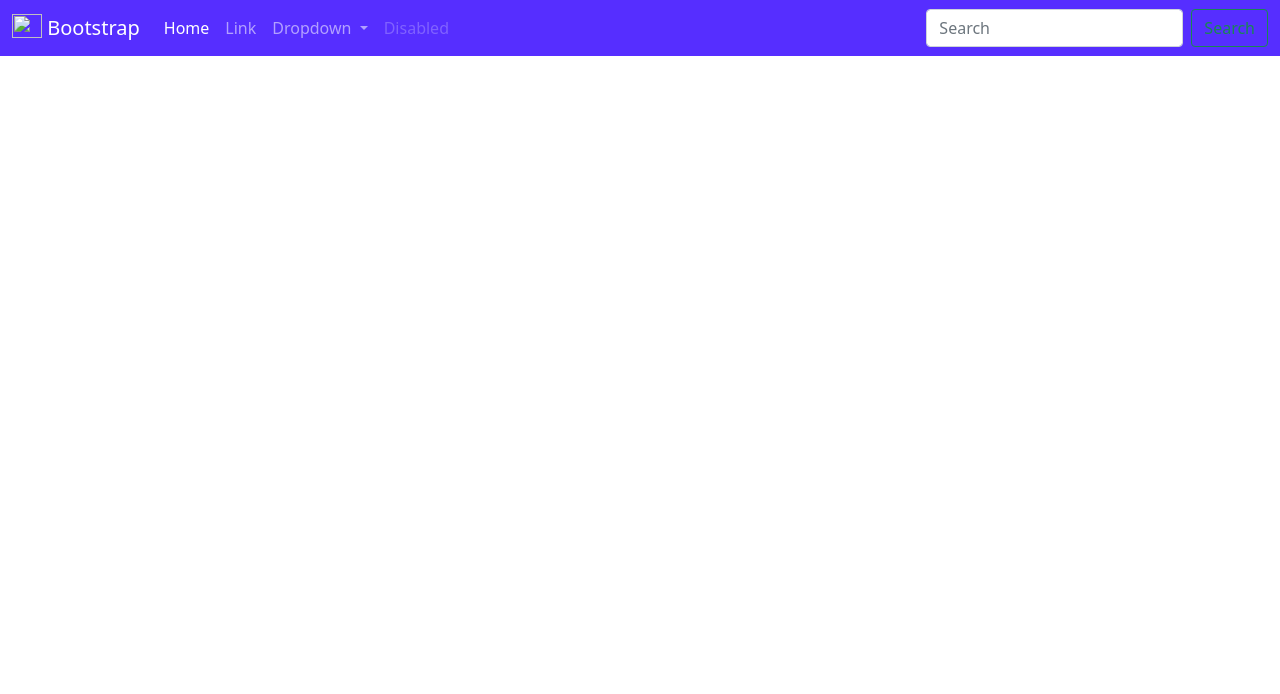
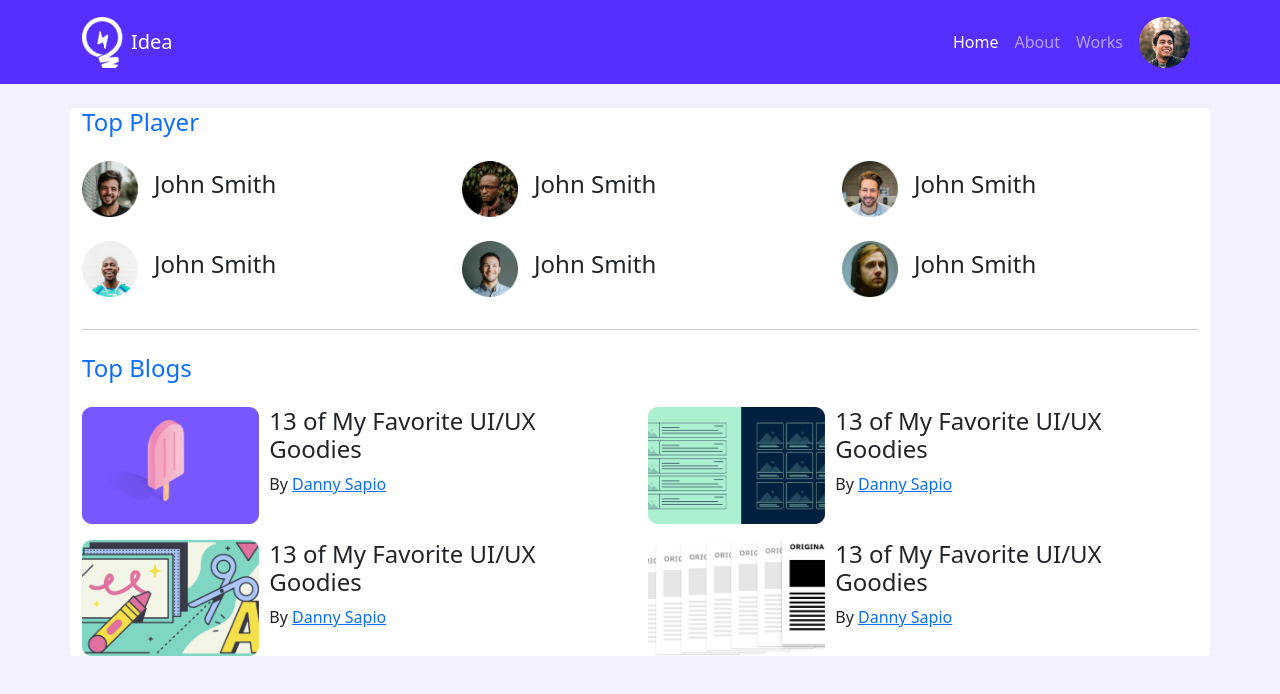
Before and after one commit to Razib2019/leader-board-bootstrap, a plain HTML site: page index.html in a window 1280 px wide. Drawn offline with Linux system fonts and the light colour scheme.

Commit message:
first section added

```diff
--- a/index.html
+++ b/index.html
@@ -9,14 +9,14 @@
     <link rel="stylesheet" href="css/bootstrap.min.css">
 </head>
 
-<body>
+<body style="background-color:#F3F1FF;">
     <header>
         <nav class="navbar navbar-expand-lg navbar-dark" style="background-color: #562EFF;">
-            <div class="container-fluid">
-                <a class="navbar-brand" href="#">
-                    <img src="/docs/5.1/assets/brand/bootstrap-logo.svg" alt="" width="30" height="24"
+            <div class="container">
+                <a class="navbar-brand d-flex align-items-center" href="#">
+                    <img src="images/icons/logo.png" alt="" width="41" height="51"
                         class="d-inline-block align-text-top">
-                    Bootstrap
+                    <Span class="ms-2"> Idea</Span>
                 </a>
                 <button class="navbar-toggler" type="button" data-bs-toggle="collapse"
                     data-bs-target="#navbarSupportedContent" aria-controls="navbarSupportedContent"
@@ -24,41 +24,112 @@
                     <span class="navbar-toggler-icon"></span>
                 </button>
                 <div class="collapse navbar-collapse" id="navbarSupportedContent">
-                    <ul class="navbar-nav me-auto mb-2 mb-lg-0">
+                    <ul class="navbar-nav ms-auto mb-2 mb-lg-0 d-flex align-items-center">
                         <li class="nav-item">
                             <a class="nav-link active" aria-current="page" href="#">Home</a>
                         </li>
                         <li class="nav-item">
-                            <a class="nav-link" href="#">Link</a>
-                        </li>
-                        <li class="nav-item dropdown">
-                            <a class="nav-link dropdown-toggle" href="#" id="navbarDropdown" role="button"
-                                data-bs-toggle="dropdown" aria-expanded="false">
-                                Dropdown
-                            </a>
-                            <ul class="dropdown-menu" aria-labelledby="navbarDropdown">
-                                <li><a class="dropdown-item" href="#">Action</a></li>
-                                <li><a class="dropdown-item" href="#">Another action</a></li>
-                                <li>
-                                    <hr class="dropdown-divider">
-                                </li>
-                                <li><a class="dropdown-item" href="#">Something else here</a></li>
-                            </ul>
+                            <a class="nav-link" href="#">About</a>
                         </li>
                         <li class="nav-item">
-                            <a class="nav-link disabled">Disabled</a>
+                            <a class="nav-link" href="#">Works</a>
+                        </li>
+                        <li class="nav-item">
+                            <a class="nav-link" href="#">
+                                <img src="images/icons/profile.png" alt="" width="51" height="51"
+                                    class="d-inline-block align-text-top">
+                            </a>
                         </li>
                     </ul>
-                    <form class="d-flex">
-                        <input class="form-control me-2" type="search" placeholder="Search" aria-label="Search">
-                        <button class="btn btn-outline-success" type="submit">Search</button>
-                    </form>
                 </div>
             </div>
         </nav>
     </header>
     <main>
-
+        <section class="container bg-white rounded">
+            <div>
+                <h4 class="text-primary my-4">Top Player</h4>
+                <div class="row gy-4 pb-3">
+                    <div class="col-12 col-md-6 col-lg-4 d-flex align-items-center">
+                        <img width="56px" src="images/players/player-1.png" alt="">
+                        <h4 class="ms-3">John Smith</h4>
+                    </div>
+                    <div class="col-12 col-md-6 col-lg-4 d-flex align-items-center">
+                        <img width="56px" src="images/players/player-2.png" alt="">
+                        <h4 class="ms-3">John Smith</h4>
+                    </div>
+                    <div class="col-12 col-md-6 col-lg-4 d-flex align-items-center">
+                        <img width="56px" src="images/players/player-3.png" alt="">
+                        <h4 class="ms-3">John Smith</h4>
+                    </div>
+                    <div class="col-12 col-md-6 col-lg-4 d-flex align-items-center">
+                        <img width="56px" src="images/players/player-4.png" alt="">
+                        <h4 class="ms-3">John Smith</h4>
+                    </div>
+                    <div class="col-12 col-md-6 col-lg-4 d-flex align-items-center">
+                        <img width="56px" src="images/players/player-5.png" alt="">
+                        <h4 class="ms-3">John Smith</h4>
+                    </div>
+                    <div class="col-12 col-md-6 col-lg-4 d-flex align-items-center">
+                        <img width="56px" src="images/players/player-6.png" alt="">
+                        <h4 class="ms-3">John Smith</h4>
+                    </div>
+                </div>
+            </div>
+            <hr>
+            <div>
+                <h4 class="text-primary my-4">Top Blogs</h4>
+                <div class="row g-3">
+                    <div class="col-md-12 col-lg-6 d-flex">
+                        <div class="row">
+                            <div class="col-md-4 col-12">
+                                <img width="177px" src="images/blogs/blog-1.png" alt="">
+                            </div>
+                            <div class="ps-2 col-12 col-md-6">
+                                <h4>13 of My Favorite
+                                    UI/UX Goodies</h4>
+                                <p>By <a href="">Danny Sapio</a></p>
+                            </div>
+                        </div>
+                    </div>
+                    <div class="col-md-12 col-lg-6 d-flex">
+                        <div class="row">
+                            <div class="col-12 col-md-4">
+                                <img width="177px" src="images/blogs/blog-2.png" alt="">
+                            </div>
+                            <div class="ps-2 col-12 col-md-6">
+                                <h4>13 of My Favorite
+                                    UI/UX Goodies</h4>
+                                <p>By <a href="">Danny Sapio</a></p>
+                            </div>
+                        </div>
+                    </div>
+                    <div class="col-md-12 col-lg-6 d-flex">
+                        <div class="row">
+                            <div class="col-12 col-md-4">
+                                <img width="177px" src="images/blogs/blog-3.png" alt="">
+                            </div>
+                            <div class="ps-2 col-12 col-md-6">
+                                <h4>13 of My Favorite
+                                    UI/UX Goodies</h4>
+                                <p>By <a href="">Danny Sapio</a></p>
+                            </div>
+                        </div>
+                    </div>
+                    <div class="col-md-12 col-lg-6 d-flex">
+                        <div class="row">
+                            <div class="col-12 col-md-4">
+                                <img width="177px" src="images/blogs/blog-4.png" alt="">
+                            </div>
+                            <div class="ps-2 col-12 col-md-6">
+                                <h4>13 of My Favorite
+                                    UI/UX Goodies</h4>
+                                <p>By <a href="">Danny Sapio</a></p>
+                            </div>
+                        </div>
+                    </div>
+                </div>
+        </section>
     </main>
     <footer>
 
```
